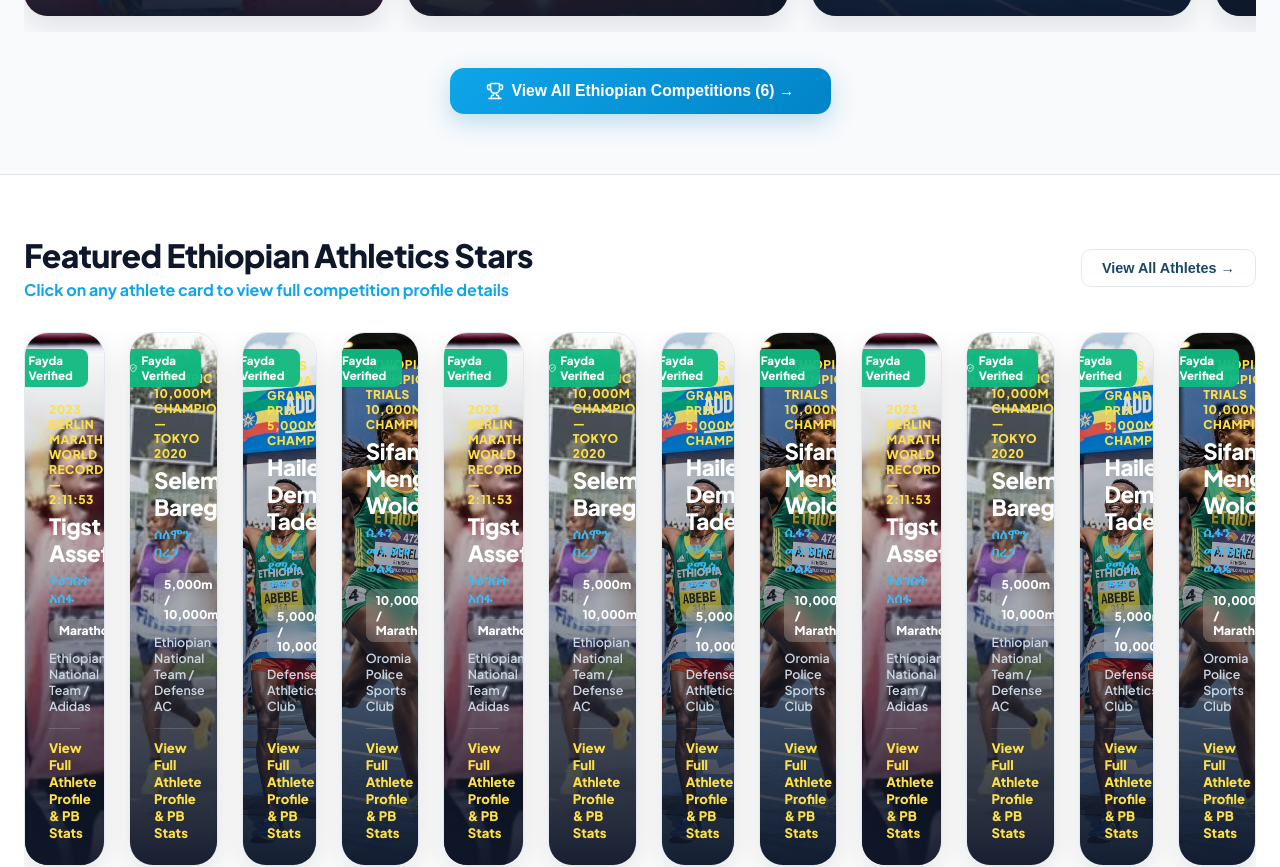
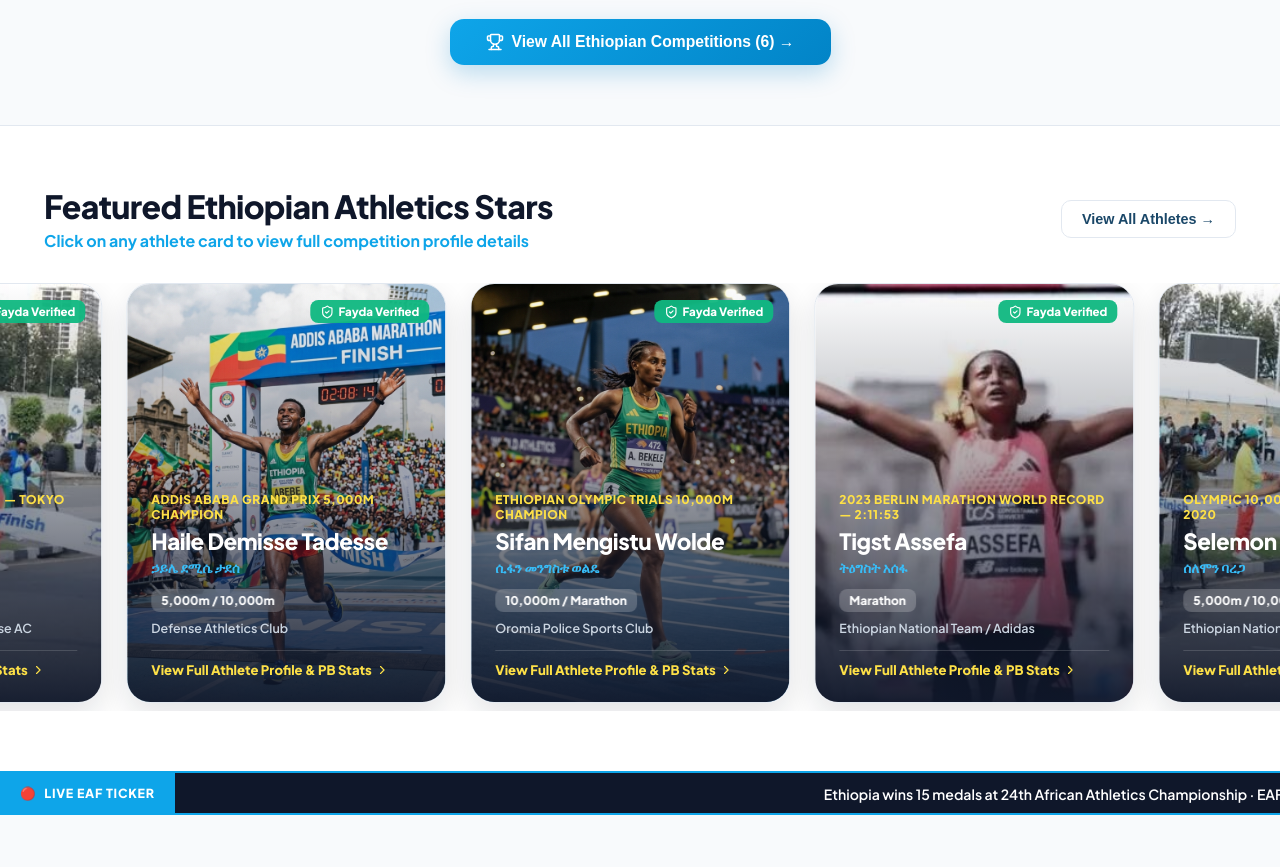
Before and after one commit to Abenetwolde/eaf_clinet, a React (Vite) app: page / in a window 1280 px wide. Shown: the part 1320-2187 px from the top of the page. Built offline with nearby package versions, Linux system fonts and the light colour scheme.

Commit message:
feat: fix FIN auto-format, large modals, rich confirmation, CSS scroll animation for athlete stars

```diff
--- a/src/components/ClubAdmin/RosterManagement.jsx
+++ b/src/components/ClubAdmin/RosterManagement.jsx
@@ -371,7 +371,10 @@
                     onChange={(e) => {
                       let v = e.target.value.replace(/[^0-9]/g,'');
                       if(v.length > 12) v = v.slice(0,12);
-                      let fmt = v.replace(/(d{4})(d{0,4})(d{0,4})/,'$1-$2-$3').replace(/-+$/,'');
+                      let fmt = '';
+                      if(v.length>0) fmt += v.slice(0,4);
+                      if(v.length>4) fmt += '-' + v.slice(4,8);
+                      if(v.length>8) fmt += '-' + v.slice(8,12);
                       setNewAthleteFin(fmt);
                     }}
                     maxLength={14}
@@ -560,11 +563,14 @@
               {registrationSubmitted && (
                 <div style={{ background: '#FFF7ED', border: '2px solid #FCD34D', borderRadius: '14px', padding: '32px', textAlign: 'center', marginBottom: '20px' }}>
                   <div style={{ fontSize: '3rem', marginBottom: '12px' }}>⏳</div>
-                  <div style={{ fontWeight: 900, color: '#92400E', fontSize: '1.2rem', marginBottom: '8px' }}>Registration Submitted — Awaiting Approval</div>
+                  <div style={{ fontWeight: 900, color: '#92400E', fontSize: '1.4rem', marginBottom: '12px' }}>🎉 Registration Submitted — Awaiting EAF Approval</div>
                   <div style={{ color: '#78350F', fontSize: '0.9rem', lineHeight: 1.6 }}>
-                    Your application for <strong>{faydaVerifiedData?.fullName}</strong> has been received by the EAF registry.<br/>
-                    The federation will review and approve within <strong>2–5 business days</strong>.<br/>
-                    You will receive a notification once the athlete is cleared.
+                    Your registration application for <strong>{faydaVerifiedData?.fullName}</strong> has been successfully submitted to the Ethiopian Athletics Federation (EAF) Digital Registry.<br/><br/>
+                    📋 <strong>Application Reference:</strong> EAF-{new Date().getFullYear()}-{Math.floor(1000 + Math.random() * 9000)}<br/>
+                    ⏱️ <strong>Expected Review Time:</strong> 2–5 business days<br/>
+                    📱 <strong>Notification:</strong> SMS &amp; email will be sent to the registered Fayda mobile number<br/>
+                    🔒 <strong>Status:</strong> Pending biometric cross-verification<br/><br/>
+                    You will be notified once the athlete's Fayda identity is cleared and the EAF license is issued.
                   </div>
                 </div>
               )}
--- a/src/components/LandingPage.jsx
+++ b/src/components/LandingPage.jsx
@@ -253,33 +253,7 @@
   const bannerScrollRef = useRef(null);
   const athleteScrollRef = useRef(null);
 
-  // Auto-scroll athlete cards
-  useEffect(() => {
-    const el = athleteScrollRef.current;
-    if (!el) return;
-    let frame;
-    let paused = false;
-    let speed = 0.8;
-    const onEnter = () => { paused = true; };
-    const onLeave = () => { paused = false; };
-    el.addEventListener('mouseenter', onEnter);
-    el.addEventListener('mouseleave', onLeave);
-    const step = () => {
-      if (!paused && el) {
-        el.scrollLeft += speed;
-        if (el.scrollLeft >= el.scrollWidth / 2) {
-          el.scrollLeft = 0;
-        }
-      }
-      frame = requestAnimationFrame(step);
-    };
-    frame = requestAnimationFrame(step);
-    return () => {
-      cancelAnimationFrame(frame);
-      el.removeEventListener('mouseenter', onEnter);
-      el.removeEventListener('mouseleave', onLeave);
-    };
-  }, []);
+  // CSS keyframe auto-scroll — no JS rAF needed, pauses on hover via CSS
 
   const handleScrollBanners = (direction) => {
     if (bannerScrollRef.current) {
@@ -398,12 +372,12 @@
 
           <div style={{ position: 'relative', zIndex: 2, textAlign: 'center', maxWidth: '920px', margin: '0 auto' }}>
 
-            <div style={{ display: 'inline-flex', alignItems: 'center', gap: '8px', background: '#FFFFFF', border: '1px solid #BAE6FD', padding: '6px 16px', borderRadius: '30px', boxShadow: '0 4px 14px rgba(14,165,233,0.12)', marginBottom: '20px' }}>
+            {/* <div style={{ display: 'inline-flex', alignItems: 'center', gap: '8px', background: '#FFFFFF', border: '1px solid #BAE6FD', padding: '6px 16px', borderRadius: '30px', boxShadow: '0 4px 14px rgba(14,165,233,0.12)', marginBottom: '20px' }}>
               <Sparkles size={16} color="#0EA5E9" />
               <span style={{ fontSize: '0.82rem', fontWeight: 800, color: '#0284C7', letterSpacing: '0.04em' }}>
                 ETHIOPIAN ATHLETICS FEDERATION —  PLATFORM
               </span>
-            </div>
+            </div> */}
 
             <h1 style={{
               color: '#0F172A',
@@ -757,8 +731,23 @@
 
       {/* ── 4. FEATURED ATHLETES SPOTLIGHT (PLACED ABOVE NEWS SECTION AS REQUESTED!) ── */}
       {(publicSubPage === "HOME" || publicSubPage === "ATHLETES") && (
-        <section id="athletes" style={{ background: '#FFFFFF', padding: '60px 24px', borderTop: '1px solid #E2E8F0' }}>
-          <div style={{ maxWidth: 1240, margin: '0 auto' }}>
+        <section id="athletes" style={{ background: '#FFFFFF', padding: '60px 0 60px', borderTop: '1px solid #E2E8F0', overflow: 'hidden' }}>
+          <style>{`
+            @keyframes athletes-scroll {
+              0%   { transform: translateX(0); }
+              100% { transform: translateX(-50%); }
+            }
+            .athletes-track {
+              display: flex;
+              gap: 24px;
+              width: max-content;
+              animation: athletes-scroll 32s linear infinite;
+            }
+            .athletes-track:hover {
+              animation-play-state: paused;
+            }
+          `}</style>
+          <div style={{ maxWidth: 1240, margin: '0 auto', paddingLeft: 24, paddingRight: 24 }}>
             <div style={{ display: 'flex', alignItems: 'center', justifyContent: 'space-between', marginBottom: 32, flexWrap: 'wrap', gap: '16px' }}>
               <div>
                 <h2 style={{ fontSize: '2rem', fontWeight: 900, color: '#0F172A' }}>{loc.athletesTitle}</h2>
@@ -777,19 +766,21 @@
                 </button>
               )}
             </div>
+          </div>
 
-            <div
-              ref={athleteScrollRef}
-              style={{ display: 'flex', gap: '24px', overflowX: 'hidden', paddingBottom: '8px', cursor: 'grab' }}
-            >
-              {[...ATHLETES, ...ATHLETES, ...ATHLETES].map((athlete, idx) => (
+          {/* Infinite CSS scroll strip — no overflow scroll bar */}
+          <div style={{ overflow: 'hidden', paddingBottom: '8px' }}>
+            <div className="athletes-track">
+              {[...ATHLETES, ...ATHLETES, ...ATHLETES, ...ATHLETES].map((athlete, idx) => (
                 <div
-                  key={athlete.id}
+                  key={`${athlete.id}-${idx}`}
                   className="hover-lift"
                   onClick={() => setSelectedAthleteModal(athlete)}
                   style={{
                     position: 'relative',
-                    minHeight: 400,
+                    width: '320px',
+                    minWidth: '320px',
+                    height: '420px',
                     borderRadius: 24,
                     overflow: 'hidden',
                     display: 'flex',
@@ -797,7 +788,8 @@
                     justifyContent: 'flex-end',
                     cursor: 'pointer',
                     boxShadow: '0 12px 32px rgba(15, 23, 42, 0.12)',
-                    border: '1px solid #E2E8F0'
+                    border: '1px solid #E2E8F0',
+                    flexShrink: 0,
                   }}
                 >
                   <div style={{
```
